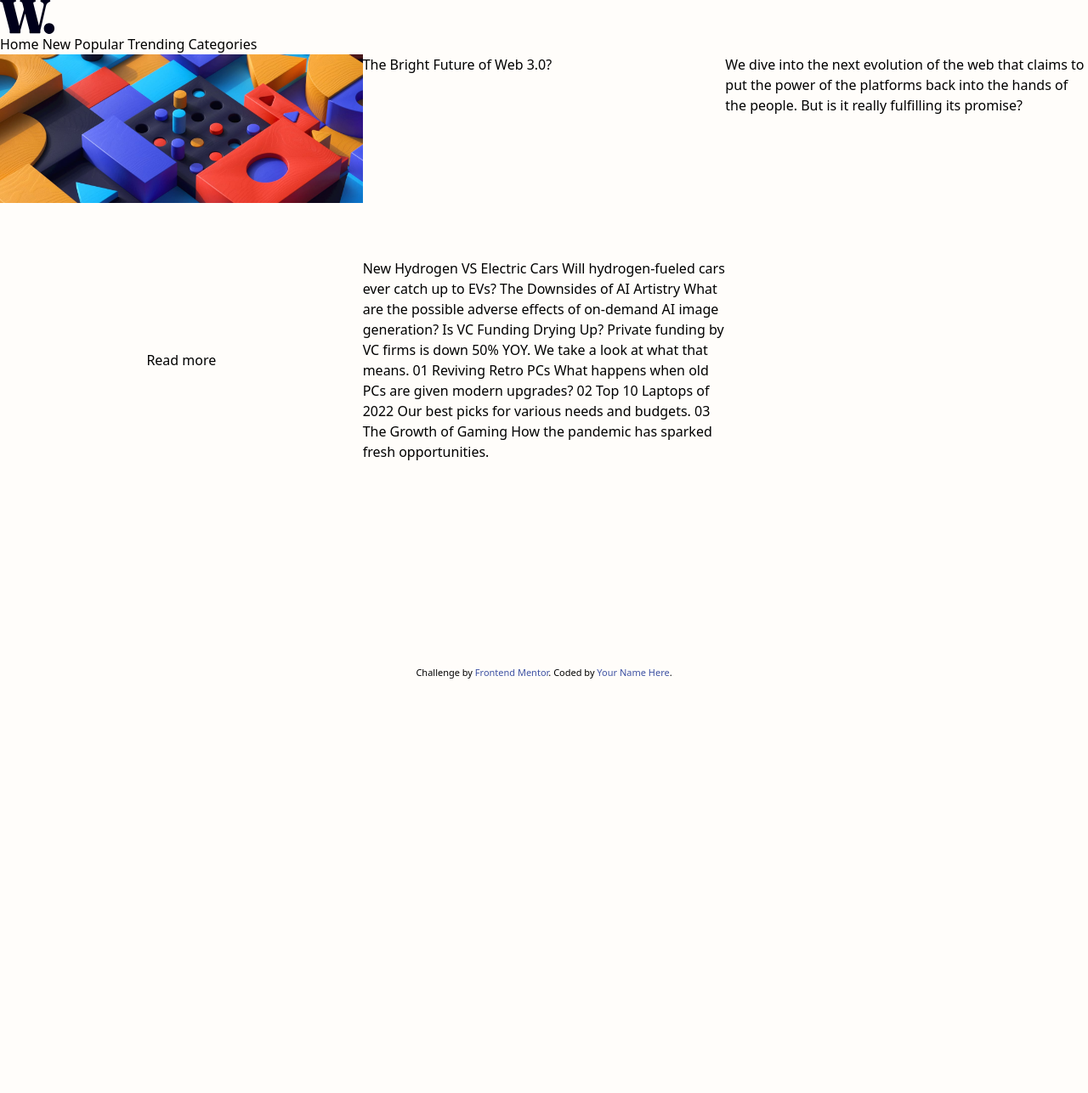
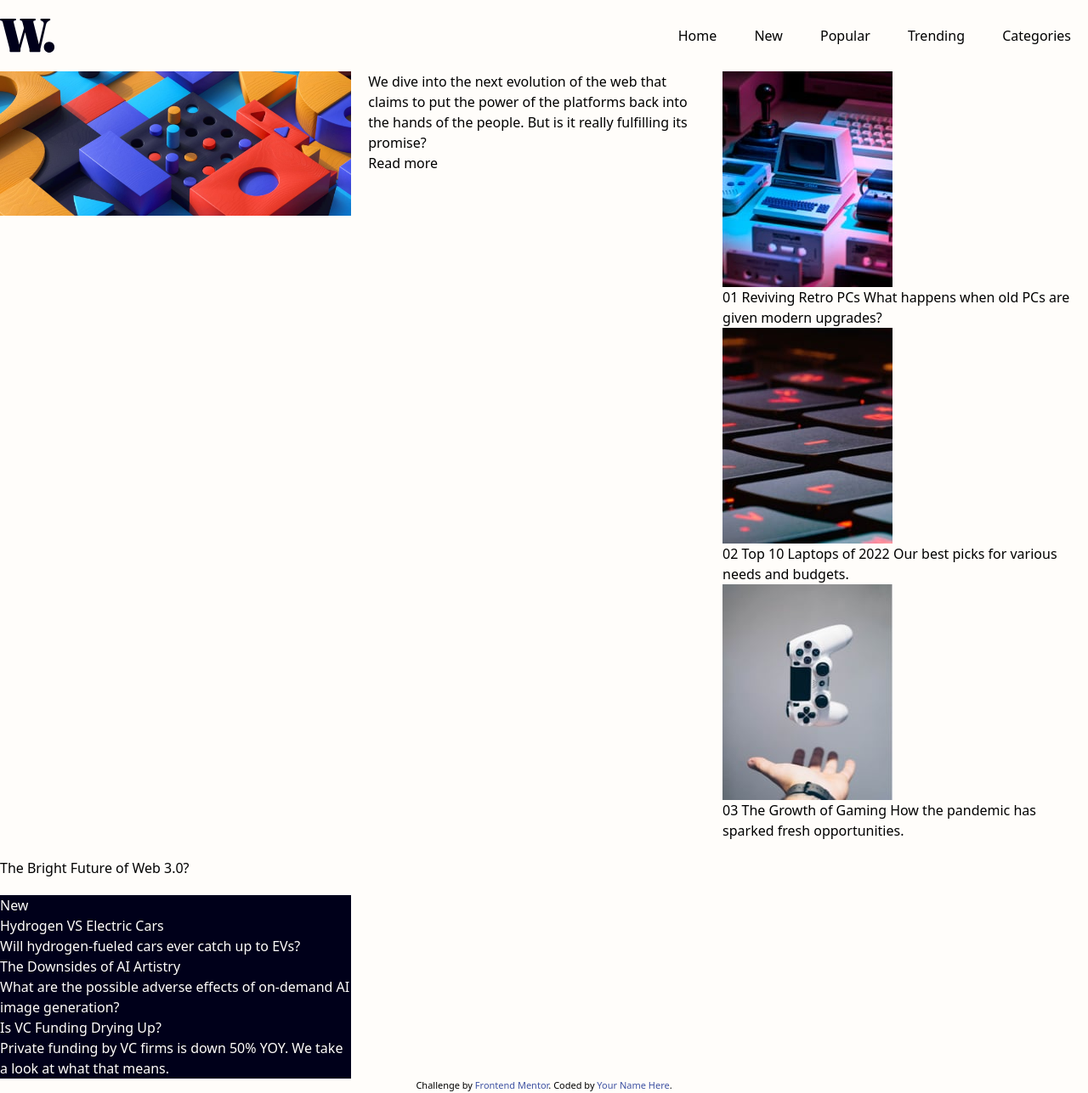
Before and after one commit to Jonee2/FEM-homepage, a plain HTML site: page index.html in a window 1280 px wide. Shown: the whole page at 85% size. Before the commit the page ends 801 px from the top, so only its background shows below. Drawn offline with nearby package versions, Linux system fonts and the light colour scheme.

Commit message:
added grid

```diff
--- a/index.html
+++ b/index.html
@@ -2,7 +2,7 @@
 <html lang="en">
 <head>
   <meta charset="UTF-8">
-  <meta name="viewport" content="width=device-width, initial-scale=1.0"> <!-- displays site properly based on user's device -->
+  <meta name="viewport" content="width=device-width, initial-scale=1.0">
 
   <link rel="icon" type="image/png" sizes="32x32" href="./assets/images/favicon-32x32.png">
 
@@ -10,6 +10,8 @@
 <script src="https://cdn.tailwindcss.com"></script>
 <link rel="stylesheet" href="styles.css">
 </head>
+
+
 <body>
   <nav>
     <img src="assets/images/logo.svg" alt="logo">
@@ -23,37 +25,43 @@
 </nav>
 <main>
   <div id="blocksdiv">
-    <img height="700" width="700" class="" src="assets/images/image-web-3-desktop.jpg" alt="blocks">
+    <img height="700" width="700" src="assets/images/image-web-3-desktop.jpg" alt="blocks">
   </div>
+  <div class="h1div">
     <h1>The Bright Future of Web 3.0?</h1>
-
+  </div>
+  <div>
   <p>We dive into the next evolution of the web that claims to put the power of the platforms back into the hands of the people.
   But is it really fulfilling its promise?</p>
-   <button>Read more</button>
-
-  New
-
-  Hydrogen VS Electric Cars
-  Will hydrogen-fueled cars ever catch up to EVs?
-
-  The Downsides of AI Artistry
-  What are the possible adverse effects of on-demand AI image generation?
-
-  Is VC Funding Drying Up?
-  Private funding by VC firms is down 50% YOY. We take a look at what that means.
-
+  <button>Read more</button>
+   </div>
+<div class="newdiv">
+  <ul>
+  <li><h2>New</h2></li>
+  <li><p class="titleblackbox">Hydrogen VS Electric Cars</p>
+  Will hydrogen-fueled cars ever catch up to EVs?</li>
+  <li><p class="titleblackbox">The Downsides of AI Artistry</p>
+  What are the possible adverse effects of on-demand AI image generation?</li>
+  <li><p class="titleblackbox">Is VC Funding Drying Up?</p>
+  Private funding by VC firms is down 50% YOY. We take a look at what that means.</li>
+</ul>
+</div>
+<div class="articlesdiv">
+  <img src="assets/images/image-retro-pcs.jpg">
   01
   Reviving Retro PCs
   What happens when old PCs are given modern upgrades?
-
+  <img src="assets/images/image-top-laptops.jpg">
   02
   Top 10 Laptops of 2022
   Our best picks for various needs and budgets.
-
+  <img src="assets/images/image-gaming-growth.jpg">
   03
   The Growth of Gaming
   How the pandemic has sparked fresh opportunities.
-  </main>
+  </div>
+</div>
+</main>
   <div class="attribution">
     Challenge by <a href="https://www.frontendmentor.io?ref=challenge" target="_blank">Frontend Mentor</a>.
     Coded by <a href="#">Your Name Here</a>.
--- a/styles.css
+++ b/styles.css
@@ -9,15 +9,42 @@
 body{
     background-color: hsl(36, 100%, 99%);
     height: 100vh;
+    margin: 100px;
 }
-
+nav{
+    display: flex;
+    align-items: center;
+    justify-content: space-between;
+    padding: 20px 0px;
+}
+nav ul{
+    text-align: end;
+}
+nav ul li{
+    display: inline-block;
+    margin: 10px 20px;
+}
+nav img{
+    display: inline-block;
+}
 main{
     display: grid;
-    grid-template-columns: 1fr 1fr 1fr;
-    grid-template-rows: 1fr 1fr 1fr;
+    grid-template-columns: auto auto auto;
+    grid-template-rows: auto auto auto;
+    gap: 20px;
 }
-
-ul li{
-    display: inline-block;
-    text-align: end;
+.blocksdiv{
+grid-area: 1 / 1 / span 2/ span 2;
 }
+.newdiv{
+    background-color: hsl(240, 100%, 5%);
+    color: hsl(36, 100%, 99%);
+    grid-area: 3 / 1 / span 2/ 2;
+}
+.h1div{
+    grid-area: 2 / 1 / 2 / 1;
+}
+button{
+    background-color: hsl(5, 85%, 63%);
+    padding: 20px 0px ;
+}
```
